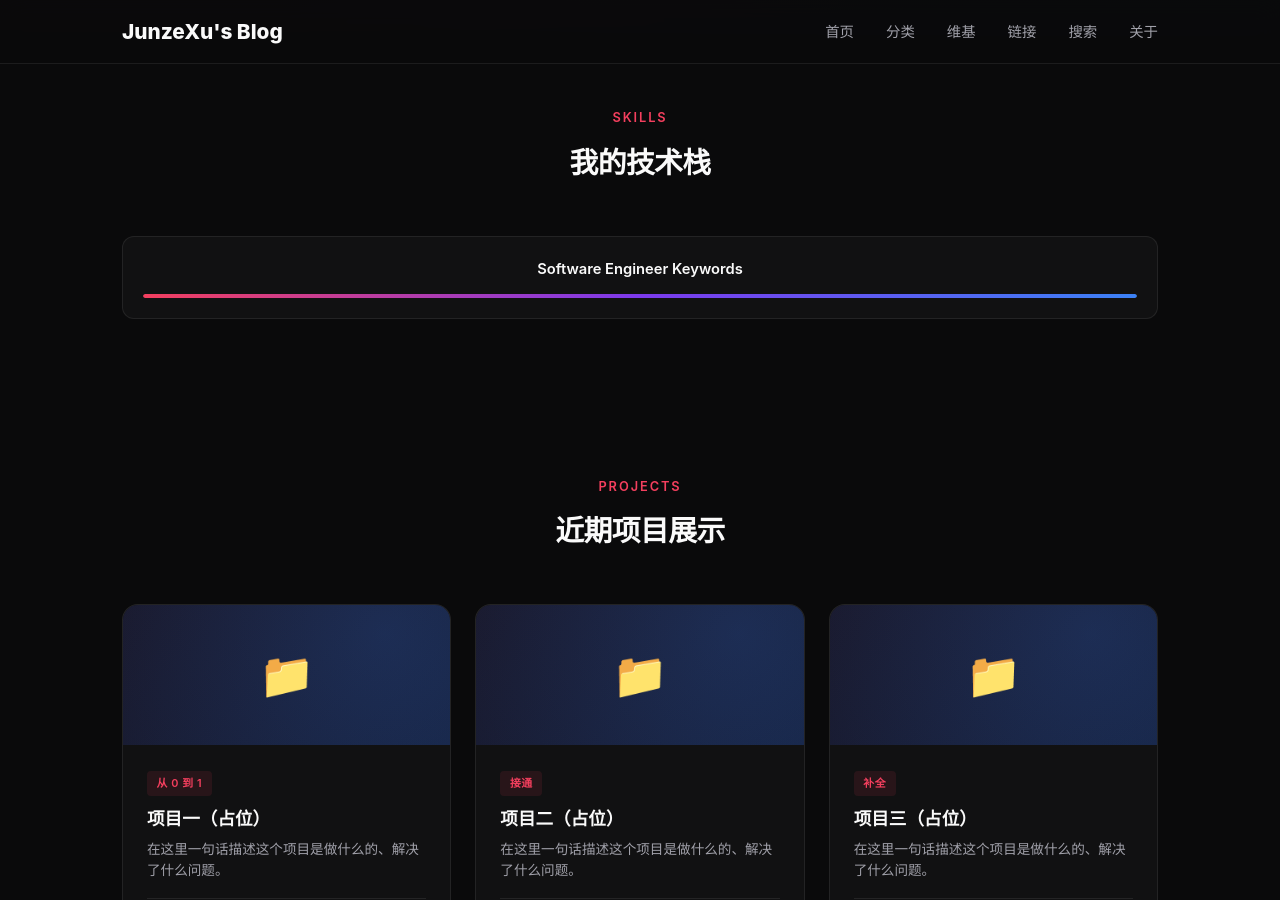
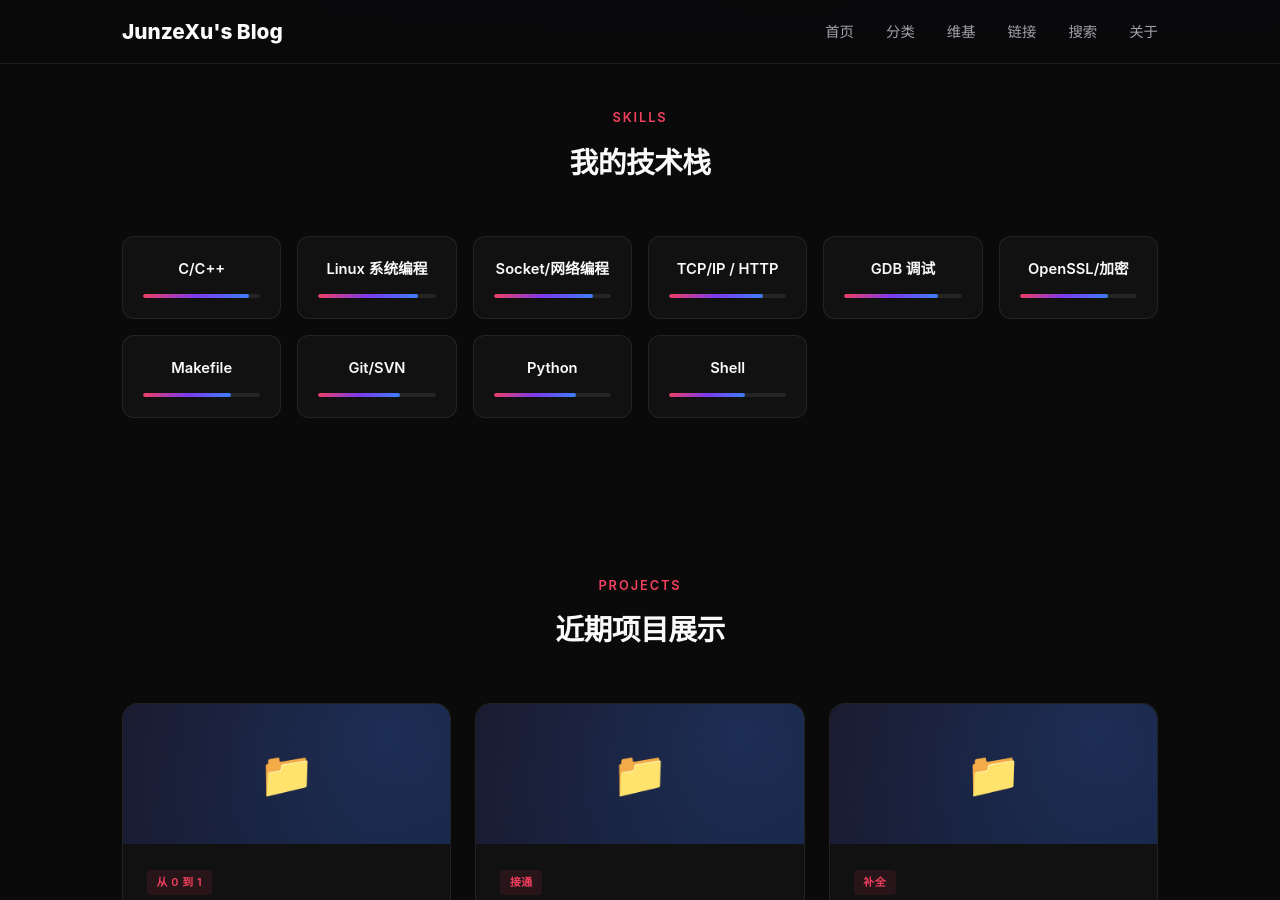
Before and after one commit to JKWrist/JKWrist.github.io, a Jekyll site: the page built from index.html, in a window 1280 px wide and 900 px high, scrolled down 870 px. Built offline with Jekyll 4.4.1, drawn with Linux system fonts in a browser that asks for light colours; the list of posts is cut into pages by our own code.

Commit message:
填充真实技术栈数据，修复skills.yml结构与首页模板不匹配问题

```diff
--- a/_data/skills.yml
+++ b/_data/skills.yml
@@ -1,8 +1,33 @@
-- name: Software Engineer Keywords
-  keywords:
-      - C
-      - C++
-      - Python
-      - Linux
-      - Git/SVN
-      - 技能这东西靠实践会一点一点变多的
+# 技术栈数据
+# level 为熟练度百分比（仅作视觉展示用）
+# 对应首页 Skills 区块的技能条
+
+- name: C/C++
+  level: 90
+
+- name: Linux 系统编程
+  level: 85
+
+- name: Socket/网络编程
+  level: 85
+
+- name: TCP/IP / HTTP
+  level: 80
+
+- name: GDB 调试
+  level: 80
+
+- name: OpenSSL/加密
+  level: 75
+
+- name: Makefile
+  level: 75
+
+- name: Git/SVN
+  level: 70
+
+- name: Python
+  level: 70
+
+- name: Shell
+  level: 65
```
